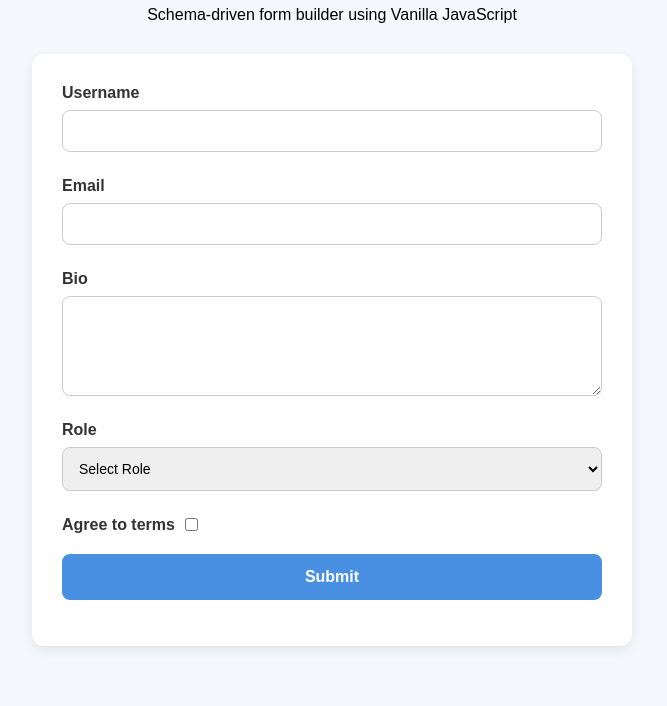
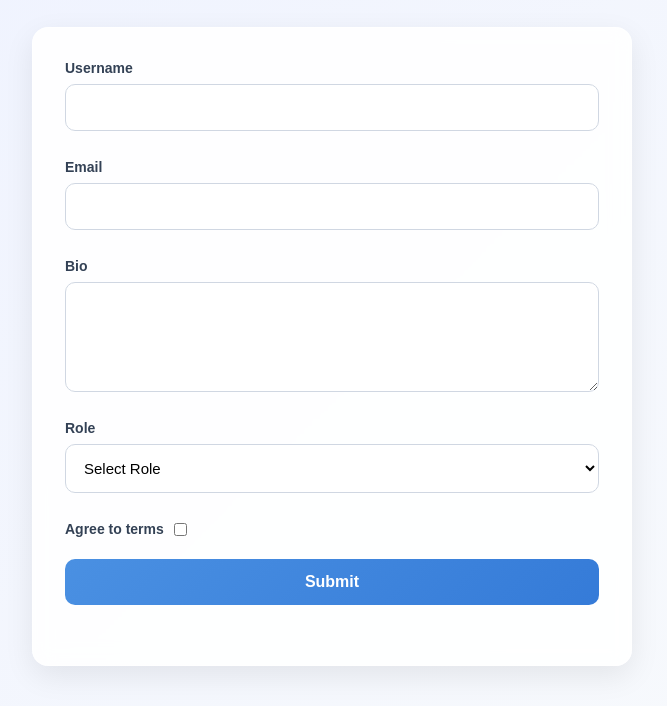
Before and after one commit to anilsharma-dev/schema-driven-form-js, a plain HTML site: page index.html in a window 1280 px wide. Shown: the part 112-818 px from the top of the page, without its empty margins (308-975 px from the left). Drawn offline with Linux system fonts and the light colour scheme.

Commit message:
style: enhance UI with modern visual polish

```diff
--- a/styles.css
+++ b/styles.css
@@ -1,8 +1,10 @@
+/*  Global Reset */
 * {
   box-sizing: border-box;
 }
 
 
+/*  Body */
 body {
 
   margin: 0;
@@ -11,26 +13,48 @@ body {
 
   font-family: Arial, sans-serif;
 
-  background: #f4f7fb;
+  background:
+    linear-gradient(
+      135deg,
+      #eef2ff,
+      #f8fafc
+    );
+
+  min-height: 100vh;
 }
 
 
 
-/*  Main Card */
+/*  Main App Card */
 #app {
 
   max-width: 600px;
 
   margin: auto;
 
-  background: white;
+  background: rgba(255,255,255,0.9);
 
-  padding: 30px;
+  padding: 32px;
 
-  border-radius: 12px;
+  border-radius: 16px;
+
+  backdrop-filter: blur(10px);
+
+  border: 1px solid rgba(255,255,255,0.4);
 
   box-shadow:
-    0 4px 12px rgba(0,0,0,0.08);
+    0 10px 30px rgba(0,0,0,0.08);
+
+  transition:
+    transform 0.2s ease;
+}
+
+
+
+/*  Card Hover */
+#app:hover {
+
+  transform: translateY(-2px);
 }
 
 
@@ -38,11 +62,31 @@ body {
 /*  Heading */
 h2 {
 
+  margin-top: 0;
+
+  margin-bottom: 10px;
+
   text-align: center;
 
-  margin-bottom: 30px;
+  font-size: 32px;
 
-  color: #222;
+  letter-spacing: -1px;
+
+  color: #1e293b;
+}
+
+
+
+/*  Subtitle */
+p {
+
+  text-align: center;
+
+  color: #64748b;
+
+  margin-bottom: 28px;
+
+  font-size: 15px;
 }
 
 
@@ -54,7 +98,39 @@ h2 {
 
   flex-direction: column;
 
-  margin-bottom: 20px;
+  margin-bottom: 22px;
+
+  animation: fadeIn 0.2s ease;
+}
+
+
+
+/*  Checkbox Horizontal Layout */
+.form-group:has(input[type="checkbox"]) {
+
+  flex-direction: row;
+
+  align-items: center;
+
+  gap: 10px;
+}
+
+
+
+/*  Checkbox Label */
+.form-group:has(input[type="checkbox"]) label {
+
+  margin: 0;
+}
+
+
+
+/*  Checkbox Input */
+.form-group input[type="checkbox"] {
+
+  width: auto;
+
+  margin: 0;
 }
 
 
@@ -66,7 +142,9 @@ label {
 
   font-weight: 600;
 
-  color: #333;
+  color: #334155;
+
+  font-size: 14px;
 }
 
 
@@ -78,15 +156,19 @@ select {
 
   width: 100%;
 
-  padding: 12px;
+  padding: 14px;
 
-  border: 1px solid #ccc;
+  border: 1px solid #d0d7e2;
 
-  border-radius: 8px;
+  border-radius: 10px;
 
-  font-size: 14px;
+  font-size: 15px;
 
-  transition: border 0.2s;
+  background: #fff;
+
+  transition:
+    border 0.2s ease,
+    box-shadow 0.2s ease;
 }
 
 
@@ -99,6 +181,9 @@ select:focus {
   outline: none;
 
   border-color: #4a90e2;
+
+  box-shadow:
+    0 0 0 4px rgba(74,144,226,0.15);
 }
 
 
@@ -106,19 +191,9 @@ select:focus {
 /*  Textarea */
 textarea {
 
-  min-height: 100px;
+  min-height: 110px;
 
   resize: vertical;
-}
-
-
-
-/*  Checkbox */
-input[type="checkbox"] {
-
-  width: auto;
-
-  margin-right: 10px;
 }
 
 
@@ -126,14 +201,16 @@ input[type="checkbox"] {
 /*  Error Text */
 small {
 
-  color: red;
+  color: #dc2626;
 
-  margin-top: 5px;
+  margin-top: 6px;
+
+  font-size: 13px;
 }
 
 
 
-/*  Button */
+/*  Submit Button */
 button {
 
   width: 100%;
@@ -142,37 +219,76 @@ button {
 
   border: none;
 
-  border-radius: 8px;
+  border-radius: 10px;
 
-  background: #4a90e2;
+  background:
+    linear-gradient(
+      135deg,
+      #4a90e2,
+      #357bd8
+    );
 
   color: white;
 
   font-size: 16px;
 
-  font-weight: bold;
+  font-weight: 600;
 
   cursor: pointer;
 
-  transition: background 0.2s;
+  transition:
+    transform 0.2s ease,
+    opacity 0.2s ease;
 }
 
 
 
-/*  Hover */
+/*  Button Hover */
 button:hover {
 
-  background: #357bd8;
+  transform: translateY(-1px);
 }
 
 
 
-/*  Disabled */
+/*  Disabled Button */
 button:disabled {
 
   opacity: 0.7;
 
   cursor: not-allowed;
+}
+
+
+
+/*  Status Message */
+form p {
+
+  margin-top: 20px;
+
+  font-weight: 600;
+
+  text-align: center;
+}
+
+
+
+/*  Fade Animation */
+@keyframes fadeIn {
+
+  from {
+
+    opacity: 0;
+
+    transform: translateY(4px);
+  }
+
+  to {
+
+    opacity: 1;
+
+    transform: translateY(0);
+  }
 }
 
 
@@ -188,29 +304,12 @@ button:disabled {
 
   #app {
 
-    padding: 20px;
+    padding: 22px;
   }
 
+
+  h2 {
+
+    font-size: 26px;
+  }
 }
-/* Checkbox Layout */
-.form-group:has(input[type="checkbox"]) {
-
-  flex-direction: row;
-
-  align-items: center;
-
-  gap: 10px;
-}
-
-
-
-/* Remove extra margin */
-.form-group input[type="checkbox"] {
-
-  margin: 0;
-}
-/* Remove top margin only for checkbox label */
-.form-group:has(input[type="checkbox"]) label {
-
-  margin-bottom: 0;
-}
```
